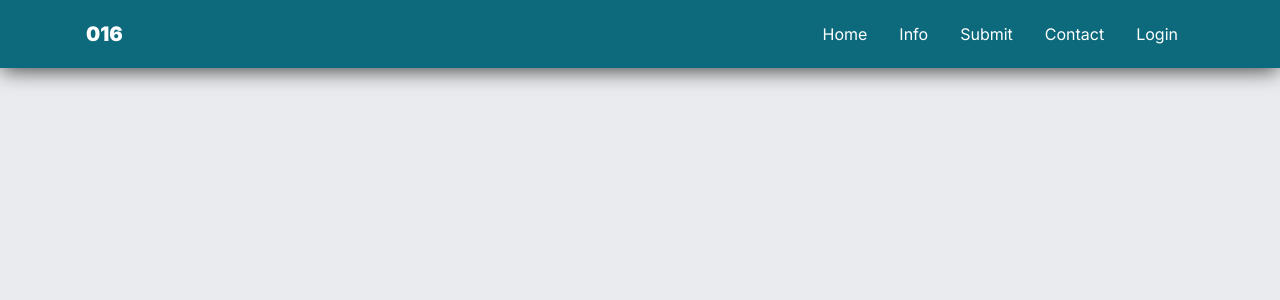
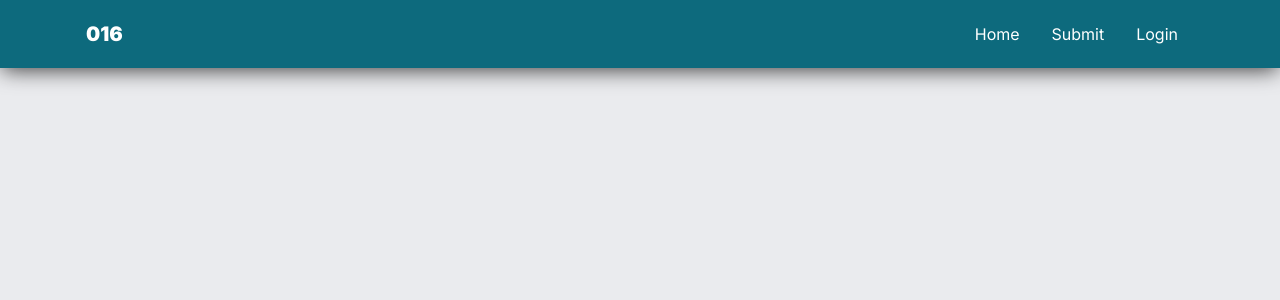
Before and after one commit to DirkEz/SWT016, a PHP site: the page made by index copy.php in a window 1280 px wide. Shown: the top 300 px of the page. Run offline with PHP 8.4, Linux system fonts and the light colour scheme.

Commit message:
Update header.php

```diff
--- a/layout/header.php
+++ b/layout/header.php
@@ -5,16 +5,14 @@ session_start();
 
 <!DOCTYPE html>
 <!-- <link rel="stylesheet" href="../css/style.css"> -->
-<link rel="icon" type="image/x-icon" href="img\icon.png">
+<link rel="icon" type="image/x-icon" href="img/icon.png">
 <header class="site-header">
       <div class="wrapper site-header__wrapper">
         <a href="index.php" class="brand">016</a>
         <nav class="nav">
           <ul class="nav__wrapper">
-            <ul class="nav__item"><a href="#">Home</a></ul>
-            <ul class="nav__item"><a href="#">Info</a></ul>
+            <ul class="nav__item"><a href="index.php">Home</a></ul>
             <ul class="nav__item"><a href="submit.php">Submit</a></ul>
-            <ul class="nav__item"><a href="#">Contact</a></ul>
             <ul class="nav__item"><button type="submit" ><a href="./login.php">
 
             <?php
```
